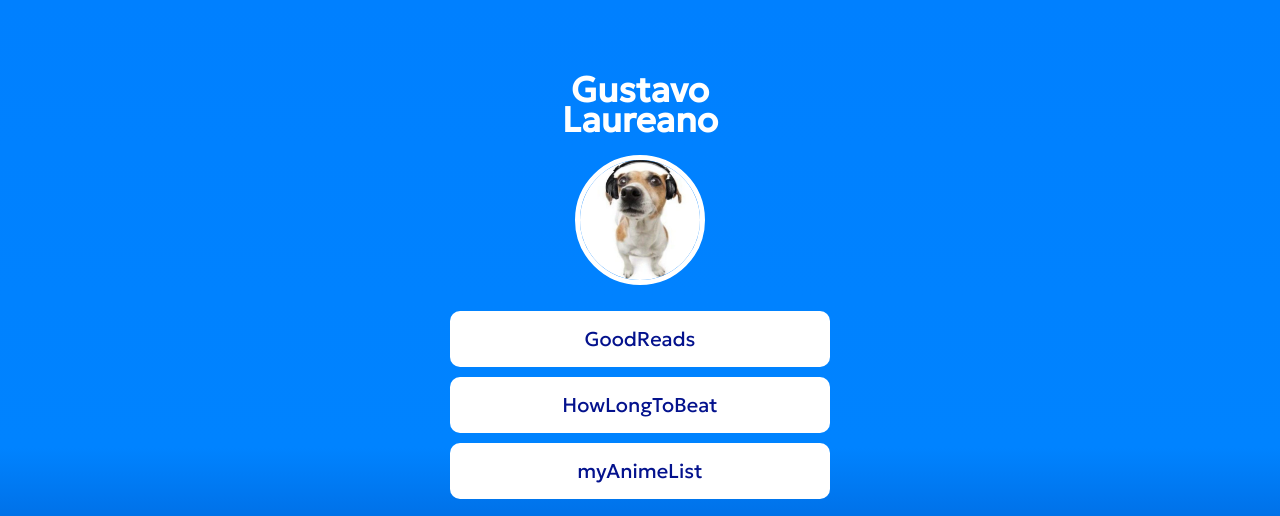
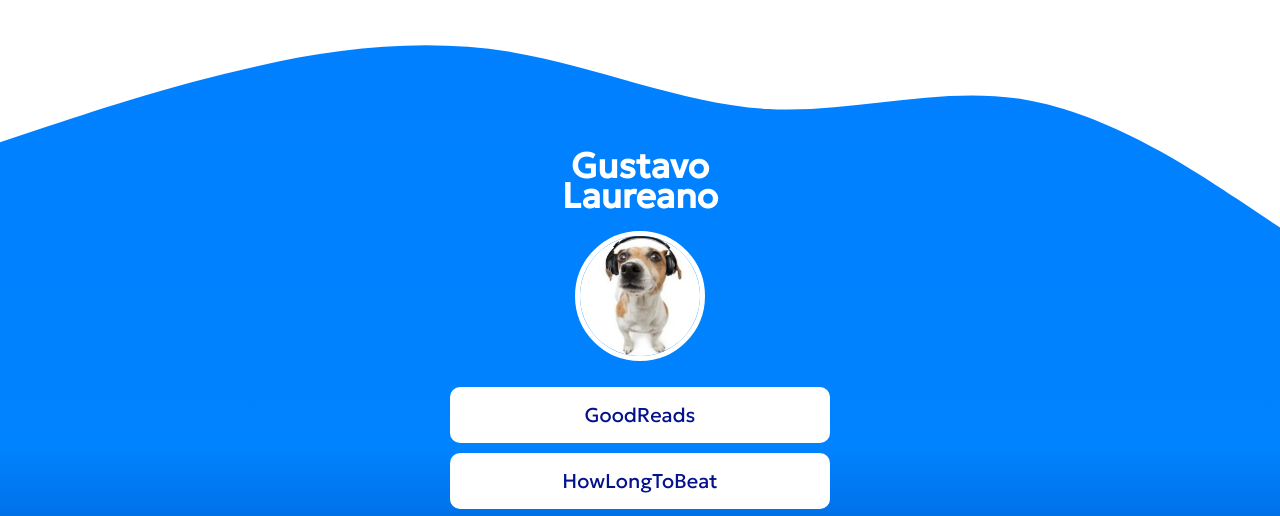
Before and after one commit to gustavo-laureano/linkcenter, a plain HTML site: page index.html in a window 1280 px wide. Shown: the top 516 px of the page. Drawn offline with Linux system fonts and the light colour scheme.

Commit message:
update waves

```diff
--- a/index.html
+++ b/index.html
@@ -16,7 +16,8 @@
 <body>
     <div id="main">
         <h1>Gustavo Laureano</h1>
-    <img id="pp" src="images/pp.png">
+        <svg id="wave" xmlns="http://www.w3.org/2000/svg" viewBox="0 0 1440 320"><path fill="var(--main-bg)" fill-opacity="1" d="M0,160L48,144C96,128,192,96,288,74.7C384,53,480,43,576,58.7C672,75,768,117,864,122.7C960,128,1056,96,1152,112C1248,128,1344,192,1392,224L1440,256L1440,0L1392,0C1344,0,1248,0,1152,0C1056,0,960,0,864,0C768,0,672,0,576,0C480,0,384,0,288,0C192,0,96,0,48,0L0,0Z"></path></svg>
+        <img id="pp" src="images/pp.png">
     <div id="list">
 <a href="http://www.goodreads.com/gustavolaureano" target="_blank" class="linkbox">GoodReads</a>
 <a href="https://howlongtobeat.com/user/guxta13" target="_blank" class="linkbox">HowLongToBeat</a>
--- a/style.css
+++ b/style.css
@@ -1,6 +1,6 @@
 html.light{
     --main-color: white;
-    --main-bg:rgb(0, 119, 255);
+    --main-bg: rgb(22, 84, 255);
     --bg-img:radial-gradient(circle, rgba(255,255,255,1) 0%, rgba(219,237,255,1) 49%, rgba(255,255,255,1) 100%);
     --icon: url();
     --link-hover: rgba(255, 255, 255, 0.158);
@@ -36,7 +36,7 @@ body {
     text-align: center;
     width: 80%;
     max-width: 500px;
-    margin: 50px auto;
+    margin: 10% auto;
 }
 
 h1{
@@ -139,6 +139,13 @@ div#info{
     display: none;
 
 }
+#wave{
+    position:absolute;
+    top: 0;
+    left: 0;
+    right: 0;
+
+}
 
 
 @media (min-width: 700px)
```
